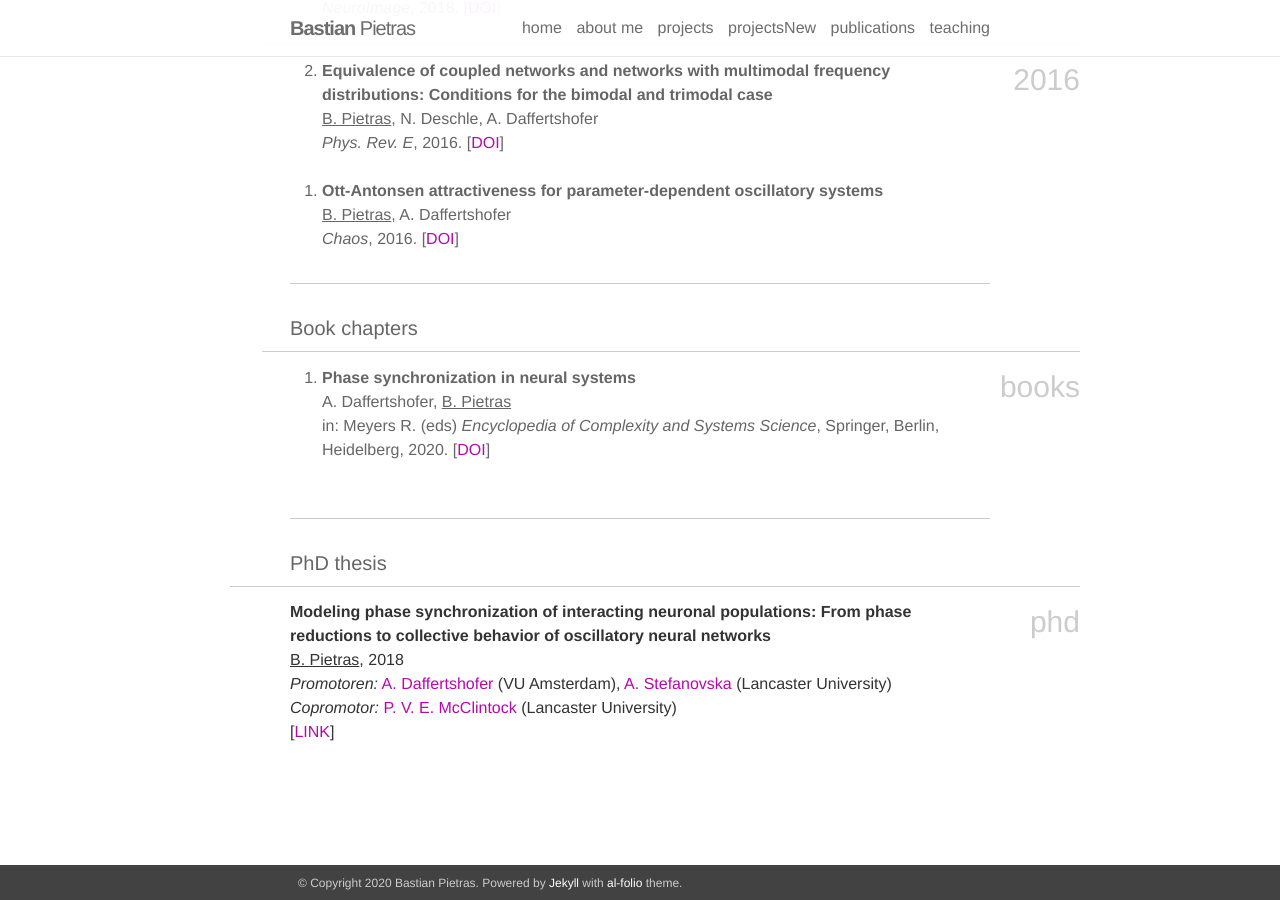
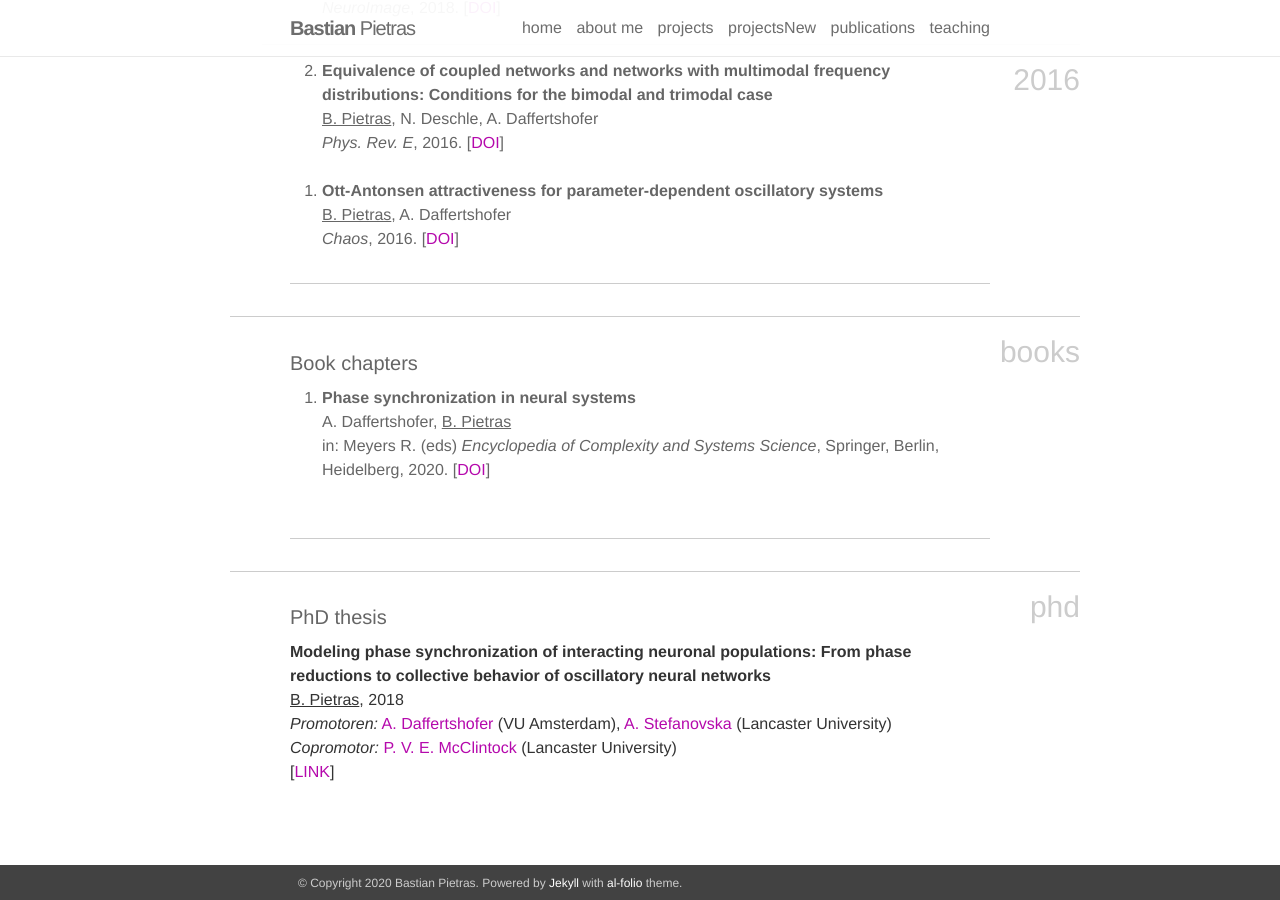
Before and after one commit to BastianPietras/bastianpietras.github.io, a Jekyll site: the page built from _pages/publications.md, in a window 1280 px wide and 900 px high, scrolled down 734 px. Built offline with Jekyll 4.4.1, drawn with Linux system fonts in a browser that asks for light colours.

Commit message:
Update publications.md

```diff
--- a/_pages/publications.md
+++ b/_pages/publications.md
@@ -44,12 +44,12 @@ spiking networks</strong><br/>
 </ol>
 
 <hr />
-
+<h3 class="year">books</h3>
 <h4>Book chapters</h4>
 
 <ol reversed>
 
-  <h3 class="year">books</h3>
+
   <li> <strong>Phase synchronization in neural systems</strong><br/>
       A. Daffertshofer, <ins>B. Pietras</ins><br/>
       in: Meyers R. (eds) <em>Encyclopedia of Complexity and Systems Science</em>, Springer, Berlin, Heidelberg, 2020. [<a href="https://doi.org/10.1007/978-3-642-27737-5_693-1" target="_self">DOI</a>]</li><br/>
@@ -58,9 +58,9 @@ spiking networks</strong><br/>
 </ol>
 
 <hr />
+<h3 class="year">phd</h3>
+<h4>PhD thesis</h4>
 
-<h4>PhD thesis</h4>
-<h3 class="year">phd</h3>
 <strong>Modeling phase synchronization of interacting neuronal populations: From phase reductions to collective behavior of oscillatory neural networks</strong><br/>
 <ins>B. Pietras</ins>, 2018<br/>
 <em>Promotoren:</em>   <a href="https://www.human-movement-sciences.nl/cd/scientfic-staff/marlow/" target="_self">A. Daffertshofer</a> (VU Amsterdam), <a href="https://www.lancaster.ac.uk/physics/about-us/people/aneta-stefanovska" target="_self">A. Stefanovska</a> (Lancaster University)<br/>
```
